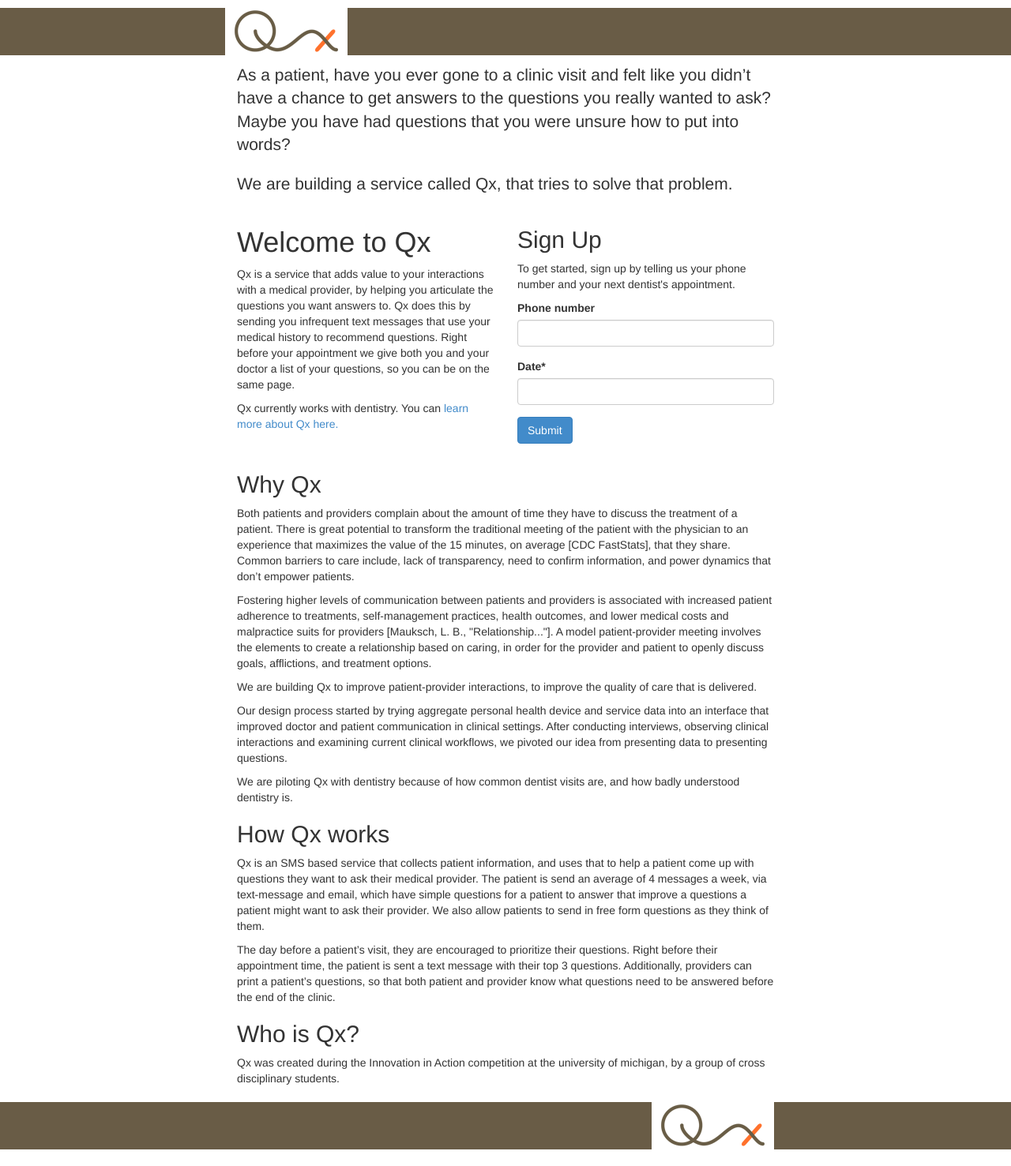
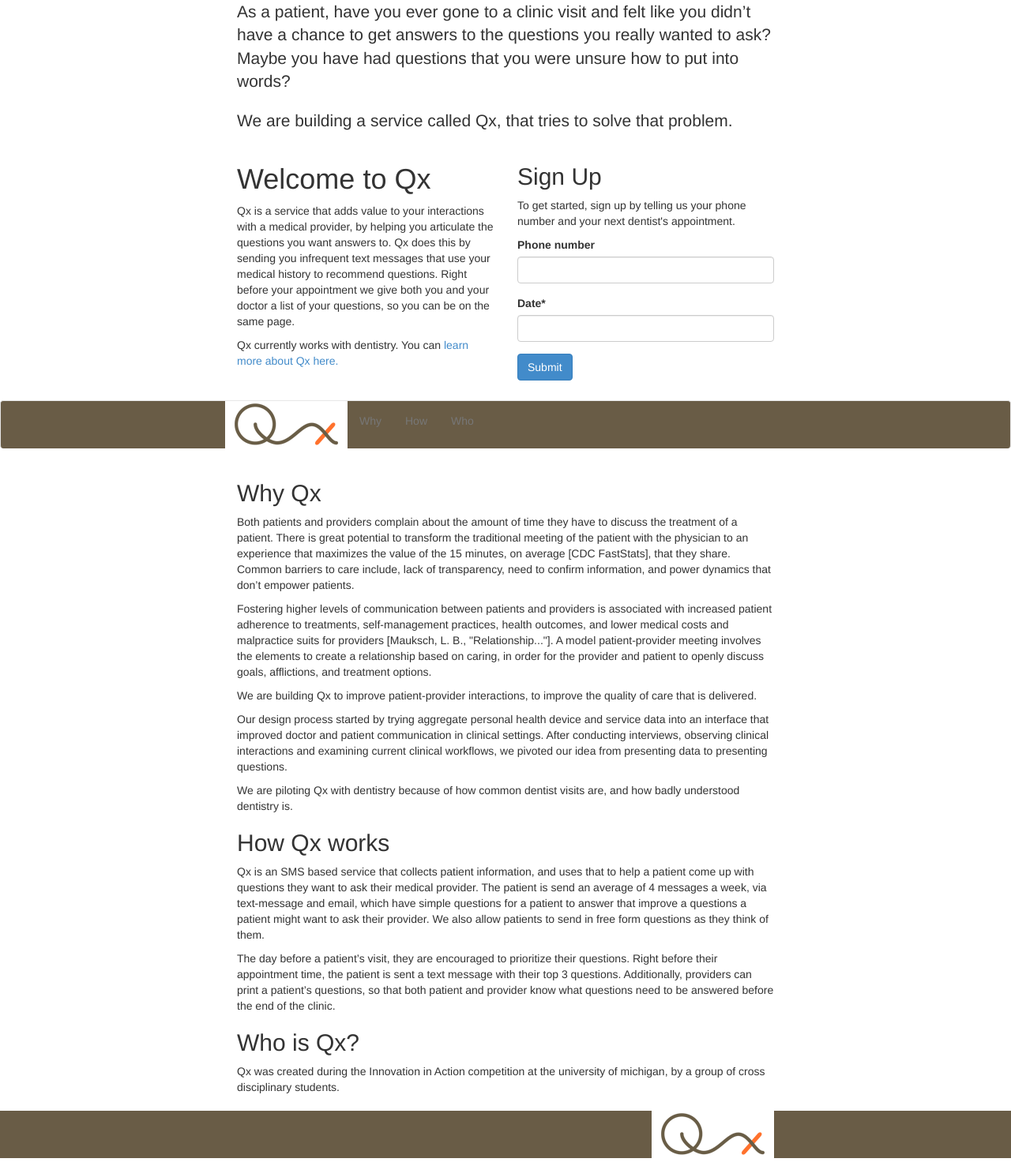
Before and after one commit to nickdotreid/questionx, a Django app: page / in a window 1280 px wide. Shown: the whole page at 79% size. Before the commit the page ends 1456 px from the top, so only its background shows below. Run offline with Django 3.2, Linux system fonts and the light colour scheme; some libraries are stand-ins or nearby versions.

Commit message:
moved navbar into frontpage

```diff
--- a/questionx/front_page/templates/front_page/signup.html
+++ b/questionx/front_page/templates/front_page/signup.html
@@ -18,6 +18,18 @@
 		</section>
 	</div>
 </div>
+</div> <!-- /container -->
+<nav class="header navbar navbar-default" role="navigation">
+  <div class="container">
+    <a href="#" class="logo logo-qx navbar-brand">Qx</a>
+    <ul class="nav navbar-nav">
+    	<li><a href="#why">Why</a></li>
+    	<li><a href="#how">How</a></li>
+    	<li><a href="#who">Who</a></li>
+    </ul>
+  </div>
+</nav>
+<div class="container">
 <section id="why">
 	<h2>Why Qx</h2>
 	<p>Both patients and providers complain about the amount of time they have to discuss the treatment of a patient. There is great potential to transform the traditional meeting of the patient with the physician to an experience that maximizes the value of the 15 minutes, on average [CDC FastStats], that they share. Common barriers to care include, lack of transparency, need to confirm information, and power dynamics that don’t empower patients.</p>
--- a/questionx/templates/base.html
+++ b/questionx/templates/base.html
@@ -17,12 +17,7 @@
         {% endblock %}
     </head>
     <body>
-        <nav class="header navbar navbar-default navbar-fixed-top" role="navigation">
-          <div class="container">
-            <a href="#" class="logo logo-qx navbar-brand">Qx</a>
-          </div>
-        </nav>
-        <div class="container container-main">
+        <div class="container">
             {% block content %}
             <div class="hero-unit">
                 <h1>Hello, world!</h1>
```
